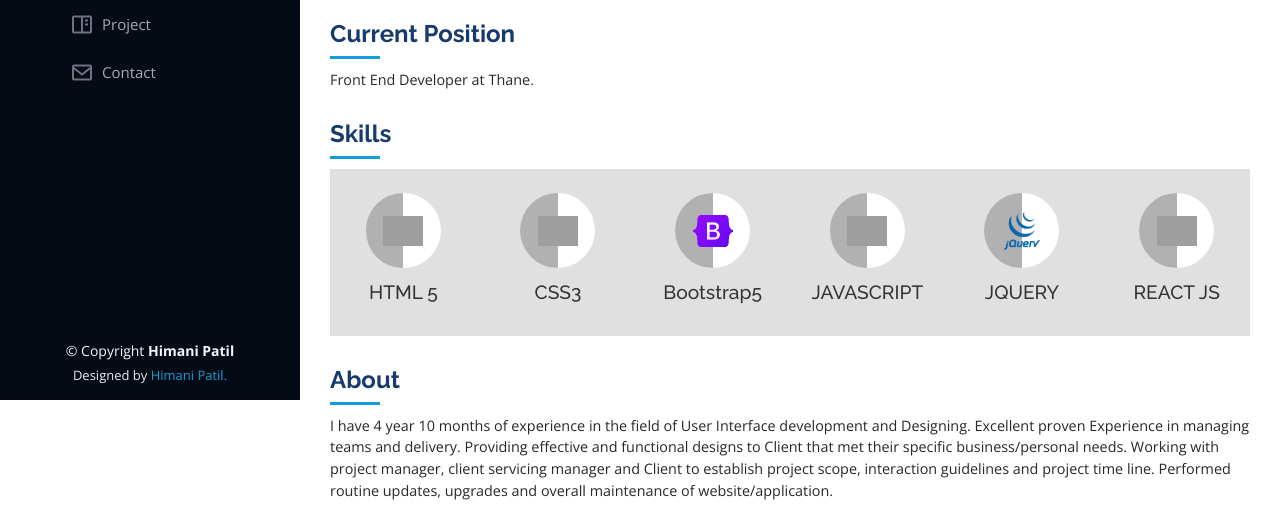
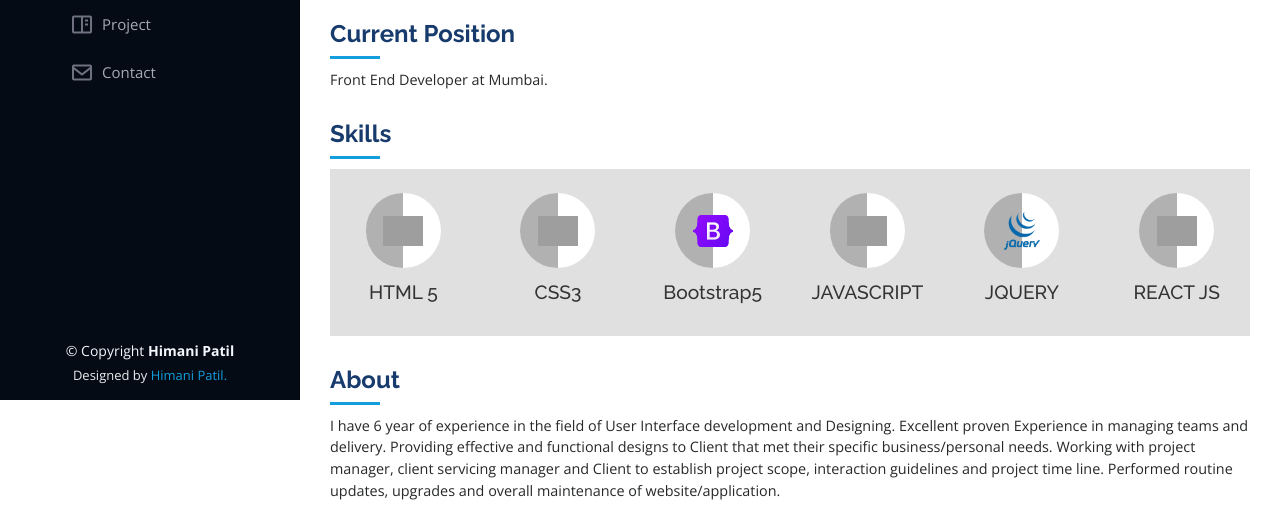
Before and after one commit to Himanipatil29792/Portfolio, a plain HTML site: page index.html in a window 1280 px wide. Shown: the part 400-928 px from the top of the page. Drawn offline with nearby package versions, Linux system fonts and the light colour scheme; grey boxes are pictures that could not be loaded.

Commit message:
index.html

```diff
--- a/index.html
+++ b/index.html
@@ -81,7 +81,7 @@
 
         <div class="section-title">
           <h2>Current Position</h2>
-          <p>Front End Developer at Thane.</p>
+          <p>Front End Developer at Mumbai.</p>
         </div>
 
         <div class="section-title">
@@ -165,7 +165,7 @@
 
         <div class="section-title">
           <h2>About</h2>
-          <p>I have 4 year 10 months of experience in the field of User Interface development and Designing. Excellent
+          <p>I have 6 year of experience in the field of User Interface development and Designing. Excellent
             proven Experience in managing teams and delivery. Providing effective and functional designs to Client that
             met their specific business/personal needs.
             Working with project manager, client servicing manager and Client to establish project scope, interaction
```
